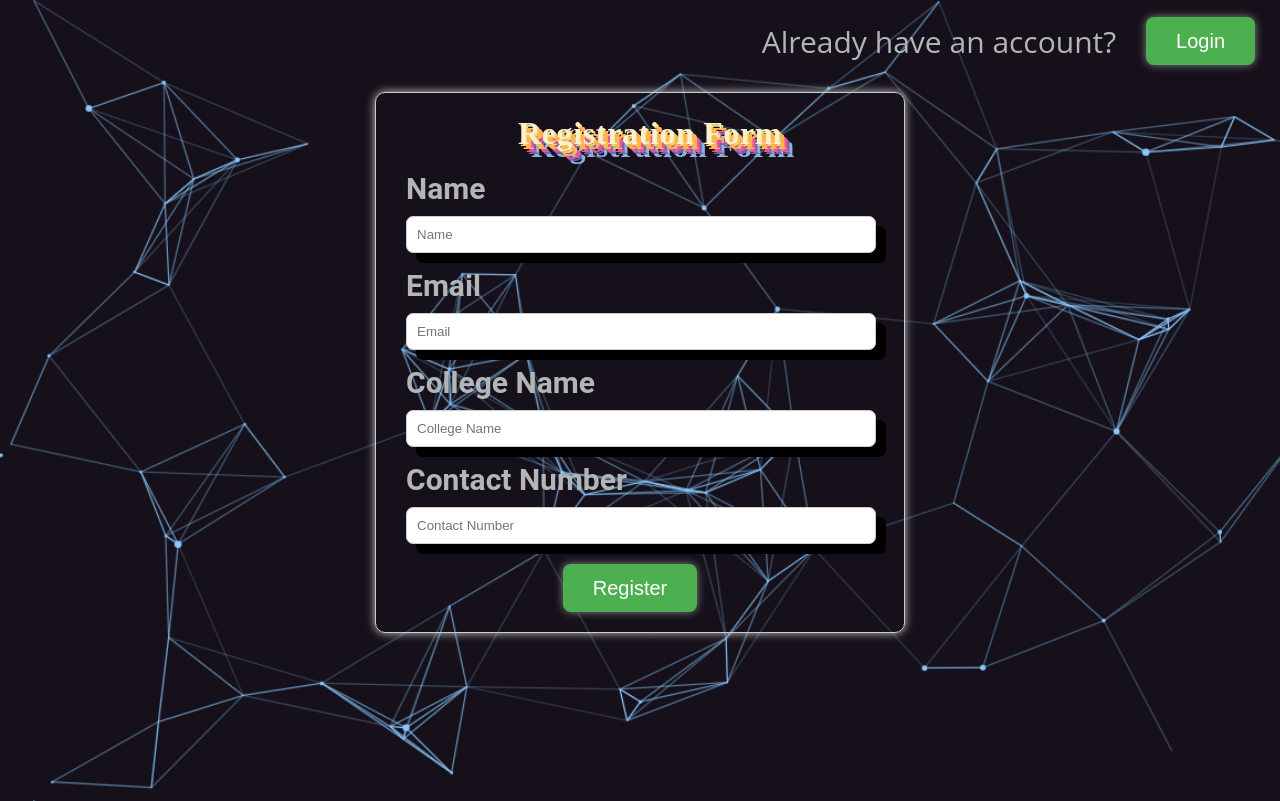
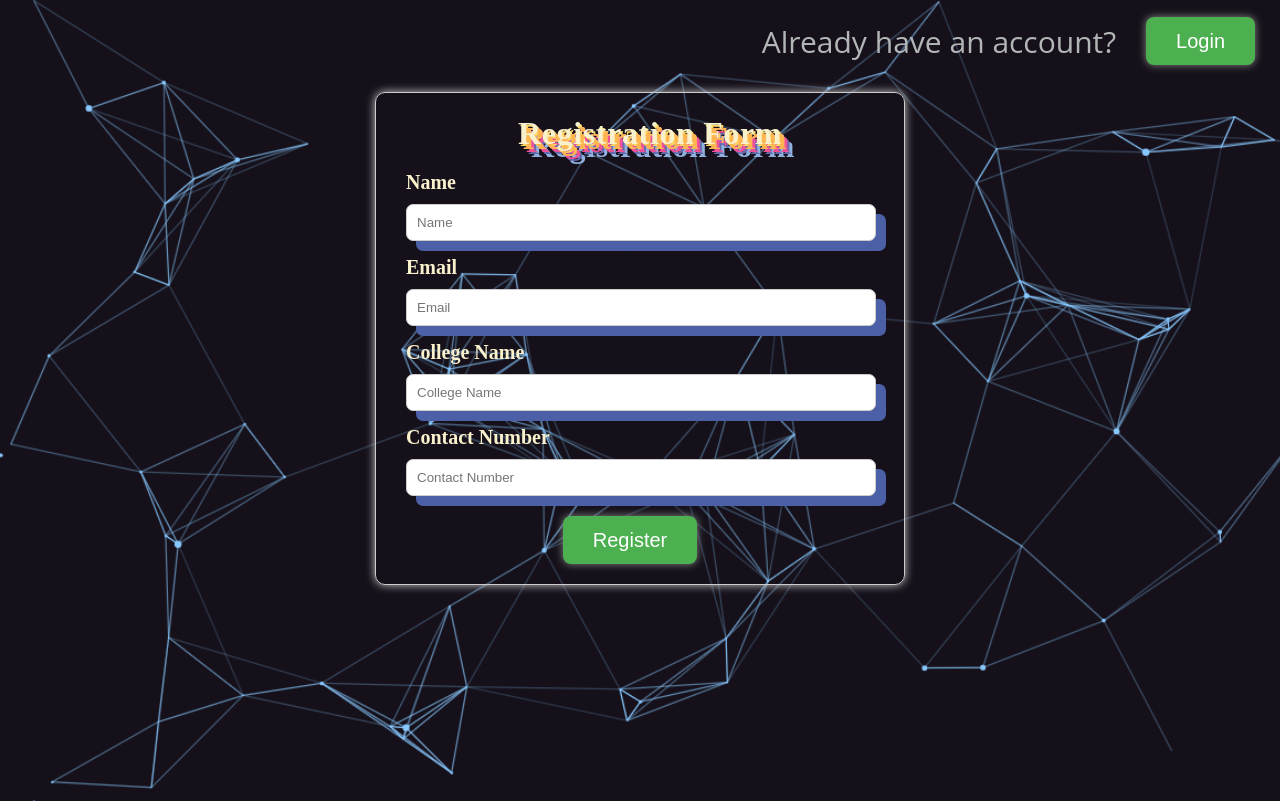
Before and after one commit to abhi692/Elethon, a React (Create React App) app: page /register in a window 1280 px wide. Built offline with nearby package versions, Linux system fonts and the light colour scheme.

Commit message:
form modification

```diff
--- a/src/index.css
+++ b/src/index.css
@@ -163,6 +163,9 @@ h1:hover span {
 }
 
 .register-label {
+  color: #F9f1cc;
+  font-size: 20px;
+  font-family: 'Source Sans Pro';
   display: flex;
   align-items: center;
   margin-bottom: 5px;
@@ -180,7 +183,7 @@ h1:hover span {
   border-radius: 7px;
   border: 1px solid #ccc;
   width: 100%;
-  color: #000000;
+  color: #4c60a7;
   box-shadow: 10px 10px;
 }
 
```
